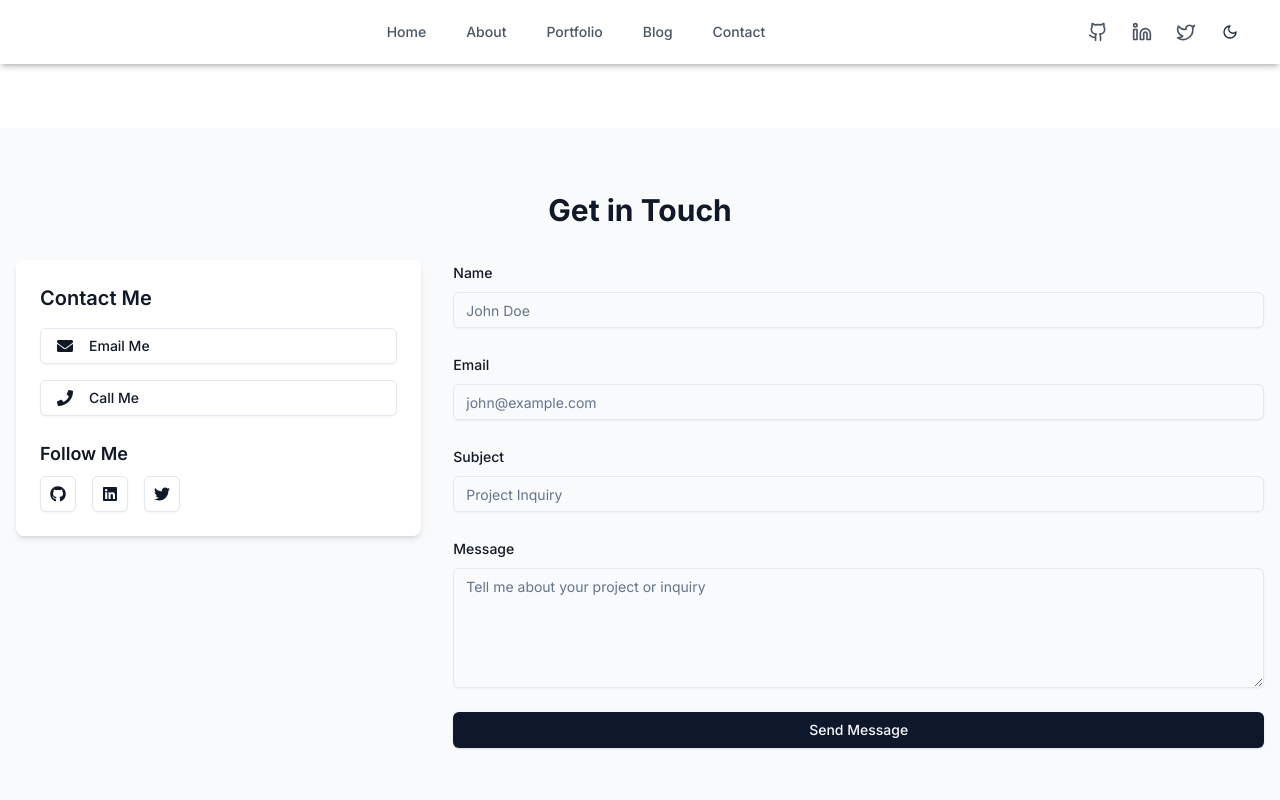
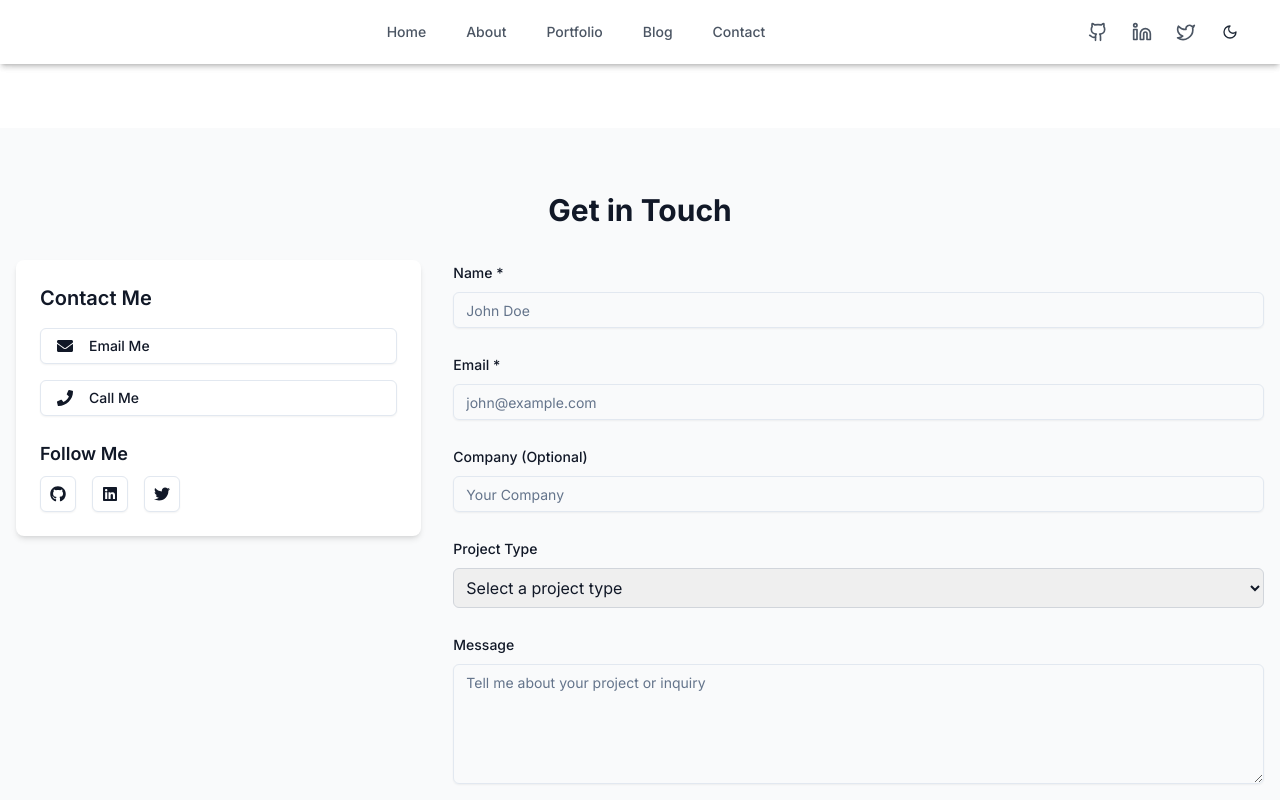
Before and after one commit to arayer143/alex-rayer-portfolio, a Next.js app: page /contact in a window 1280 px wide. Shown: the top 800 px of the page. Built offline with nearby package versions, Linux system fonts and the light colour scheme.

Commit message:
added nodemailer configuration to the contact form

```diff
--- /dev/null
+++ b/app/api/contact/route.ts
@@ -0,0 +1,33 @@
+import { NextResponse } from 'next/server';
+import { transporter, mailOptions } from '@/lib/email';
+
+export async function POST(req: Request) {
+  const { name, email, company, projectType, message } = await req.json();
+
+  try {
+    await transporter.sendMail({
+      ...mailOptions,
+      subject: `New Contact Form Submission from alexrayer.com`,
+      text: `
+        Name: ${name}
+        Email: ${email}
+        Company: ${company || 'Not provided'}
+        Project Type: ${projectType}
+        Message: ${message}
+      `,
+      html: `
+        <h1>New Contact Form Submission</h1>
+        <p><strong>Name:</strong> ${name}</p>
+        <p><strong>Email:</strong> ${email}</p>
+        <p><strong>Company:</strong> ${company || 'Not provided'}</p>
+        <p><strong>Project Type:</strong> ${projectType}</p>
+        <p><strong>Message:</strong> ${message}</p>
+      `,
+    });
+
+    return NextResponse.json({ message: 'Email sent successfully' }, { status: 200 });
+  } catch (error) {
+    console.error('Error sending email:', error);
+    return NextResponse.json({ error: 'Failed to send email' }, { status: 500 });
+  }
+}
--- a/components/Contact Form/ContactForm.tsx
+++ b/components/Contact Form/ContactForm.tsx
@@ -20,8 +20,9 @@ import {
 const formSchema = z.object({
   name: z.string().min(2, { message: "Name must be at least 2 characters." }),
   email: z.string().email({ message: "Invalid email address." }),
-  subject: z.string().min(5, { message: "Subject must be at least 5 characters." }),
-  message: z.string().min(10, { message: "Message must be at least 10 characters." }),
+  company: z.string().optional(),
+  projectType: z.enum(['website', 'web-app', 'e-commerce', 'other']).optional(),
+  message: z.string(),
 })
 
 export function ContactForm() {
@@ -33,7 +34,8 @@ export function ContactForm() {
     defaultValues: {
       name: "",
       email: "",
-      subject: "",
+      company: "",
+      projectType: undefined,
       message: "",
     },
   })
@@ -41,7 +43,7 @@ export function ContactForm() {
   const onSubmit = async (data: z.infer<typeof formSchema>) => {
     setIsSubmitting(true)
     try {
-      const response = await fetch('https://formspree.io/f/YOUR_FORM_ID', {
+      const response = await fetch('/api/contact', {
         method: 'POST',
         headers: {
           'Content-Type': 'application/json',
@@ -78,7 +80,7 @@ export function ContactForm() {
           name="name"
           render={({ field }) => (
             <FormItem>
-              <FormLabel>Name</FormLabel>
+              <FormLabel>Name *</FormLabel>
               <FormControl>
                 <Input placeholder="John Doe" {...field} />
               </FormControl>
@@ -91,7 +93,7 @@ export function ContactForm() {
           name="email"
           render={({ field }) => (
             <FormItem>
-              <FormLabel>Email</FormLabel>
+              <FormLabel>Email *</FormLabel>
               <FormControl>
                 <Input type="email" placeholder="john@example.com" {...field} />
               </FormControl>
@@ -101,12 +103,34 @@ export function ContactForm() {
         />
         <FormField
           control={form.control}
-          name="subject"
+          name="company"
           render={({ field }) => (
             <FormItem>
-              <FormLabel>Subject</FormLabel>
+              <FormLabel>Company (Optional)</FormLabel>
               <FormControl>
-                <Input placeholder="Project Inquiry" {...field} />
+                <Input placeholder="Your Company" {...field} />
+              </FormControl>
+              <FormMessage />
+            </FormItem>
+          )}
+        />
+        <FormField
+          control={form.control}
+          name="projectType"
+          render={({ field }) => (
+            <FormItem>
+              <FormLabel>Project Type</FormLabel>
+              <FormControl>
+                <select
+                  {...field}
+                  className="w-full p-2 border border-gray-300 rounded-md focus:outline-none focus:ring-2 focus:ring-blue-500"
+                >
+                  <option value="">Select a project type</option>
+                  <option value="website">Website</option>
+                  <option value="web-app">Web Application</option>
+                  <option value="e-commerce">E-commerce</option>
+                  <option value="other">Other</option>
+                </select>
               </FormControl>
               <FormMessage />
             </FormItem>
--- /dev/null
+++ b/lib/email.ts
@@ -0,0 +1,24 @@
+import nodemailer from 'nodemailer';
+
+const smtpHost = process.env.SMTP_HOST;
+const smtpPort = parseInt(process.env.SMTP_PORT || '465', 10);
+const smtpSecure = process.env.SMTP_SECURE === 'true';
+const smtpUser = process.env.SMTP_USER;
+const smtpPassword = process.env.SMTP_PASSWORD;
+const smtpFrom = process.env.SMTP_FROM;
+const contactFormToEmail = process.env.CONTACT_FORM_TO_EMAIL;
+
+export const transporter = nodemailer.createTransport({
+  host: smtpHost,
+  port: smtpPort,
+  secure: smtpSecure,
+  auth: {
+    user: smtpUser,
+    pass: smtpPassword,
+  },
+});
+
+export const mailOptions = {
+  from: smtpFrom,
+  to: contactFormToEmail,
+};
--- a/package.json
+++ b/package.json
@@ -33,6 +33,7 @@
     "mongodb": "^6.10.0",
     "next": "^15.0.1",
     "next-themes": "^0.3.0",
+    "nodemailer": "^6.9.16",
     "prismjs": "^1.29.0",
     "react": "^18.3.1",
     "react-dom": "^18.3.1",
```
Also changed, not shown: 1 other file (tests, documents, lock files or other folders).
